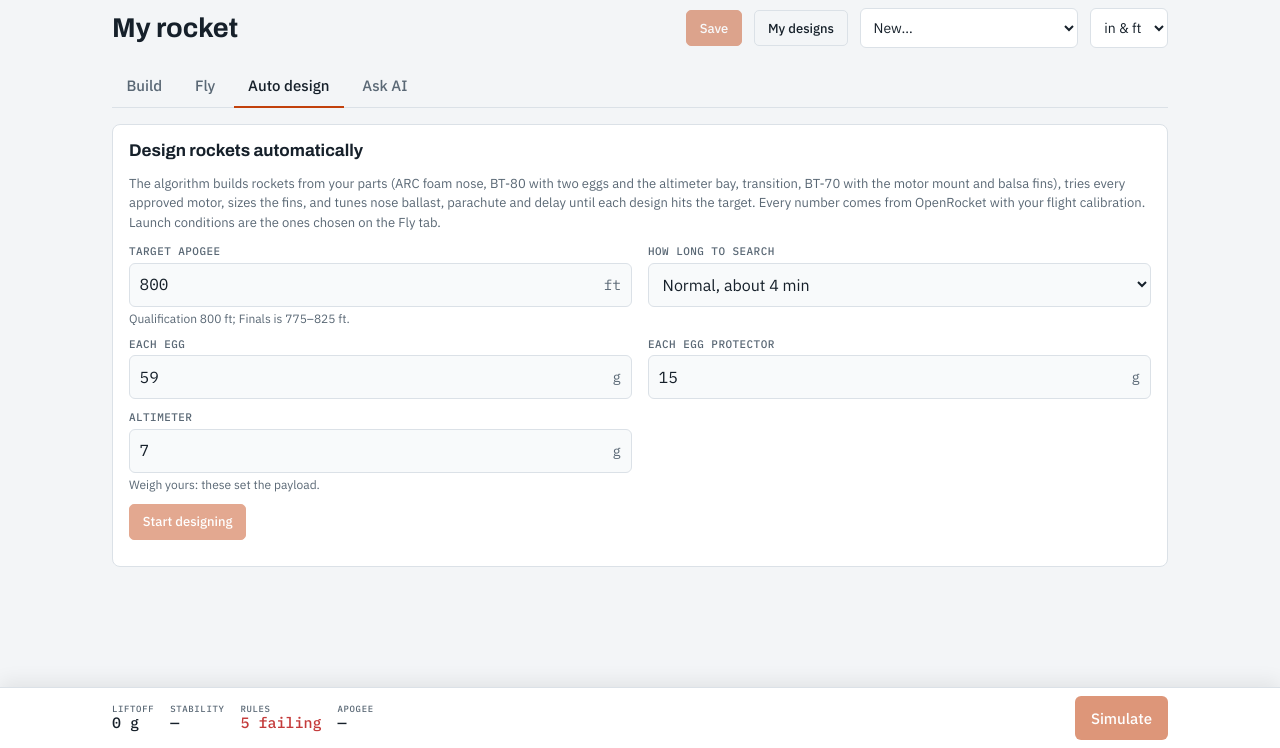
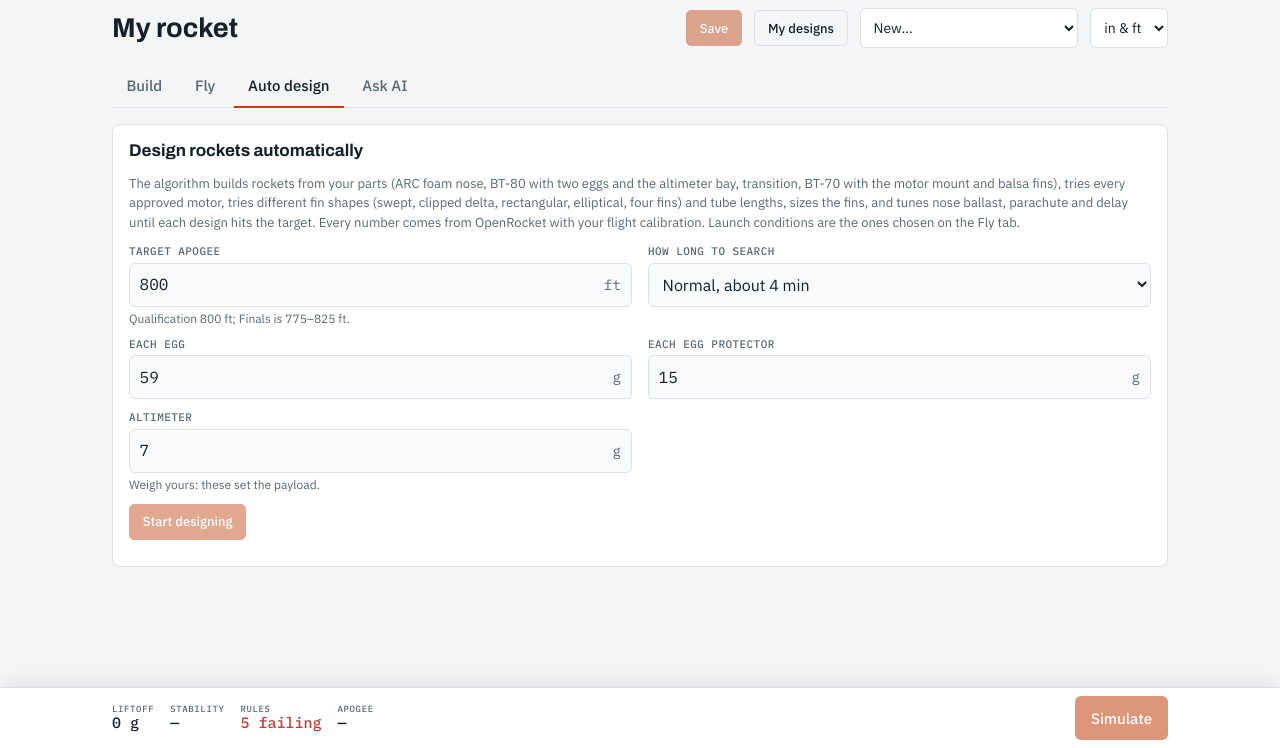
Before and after one commit to repollo-papaya/Athens, a website: page app/design.html in a window 1280 px wide. Both pictures are taken after a click on the tab "Auto design". Shown: the part 52-800 px from the top of the page. Drawn offline with Linux system fonts and the light colour scheme; no server answers.

Commit message:
Docs: automatic design tries fin shapes and tube lengths
Co-Authored-By: Claude Opus 5.5 <noreply@anthropic.com>
Claude-Session: https://claude.ai/code/session_018Nfxfue6ozSabieZjKhJDx

```diff
--- a/app/design.html
+++ b/app/design.html
@@ -416,7 +416,7 @@
   <section class="pane" id="pane-auto" role="tabpanel" aria-labelledby="tab-auto" hidden>
     <div class="card panel-pad">
       <h2>Design rockets automatically</h2>
-      <p class="note">The algorithm builds rockets from your parts (ARC foam nose, BT-80 with two eggs and the altimeter bay, transition, BT-70 with the motor mount and balsa fins), tries every approved motor, sizes the fins, and tunes nose ballast, parachute and delay until each design hits the target. Every number comes from OpenRocket with your flight calibration. Launch conditions are the ones chosen on the Fly tab.</p>
+      <p class="note">The algorithm builds rockets from your parts (ARC foam nose, BT-80 with two eggs and the altimeter bay, transition, BT-70 with the motor mount and balsa fins), tries every approved motor, tries different fin shapes (swept, clipped delta, rectangular, elliptical, four fins) and tube lengths, sizes the fins, and tunes nose ballast, parachute and delay until each design hits the target. Every number comes from OpenRocket with your flight calibration. Launch conditions are the ones chosen on the Fly tab.</p>
       <div class="form">
         <label class="fld">Target apogee<span class="box"><input id="auto-target" type="number" inputmode="decimal" value="800" step="1"><span>ft</span></span>
           <span class="hint">Qualification 800 ft; Finals is 775–825 ft.</span></label>
```
Also changed, not shown: index.html (+1 -1 lines), sim/README.md.
